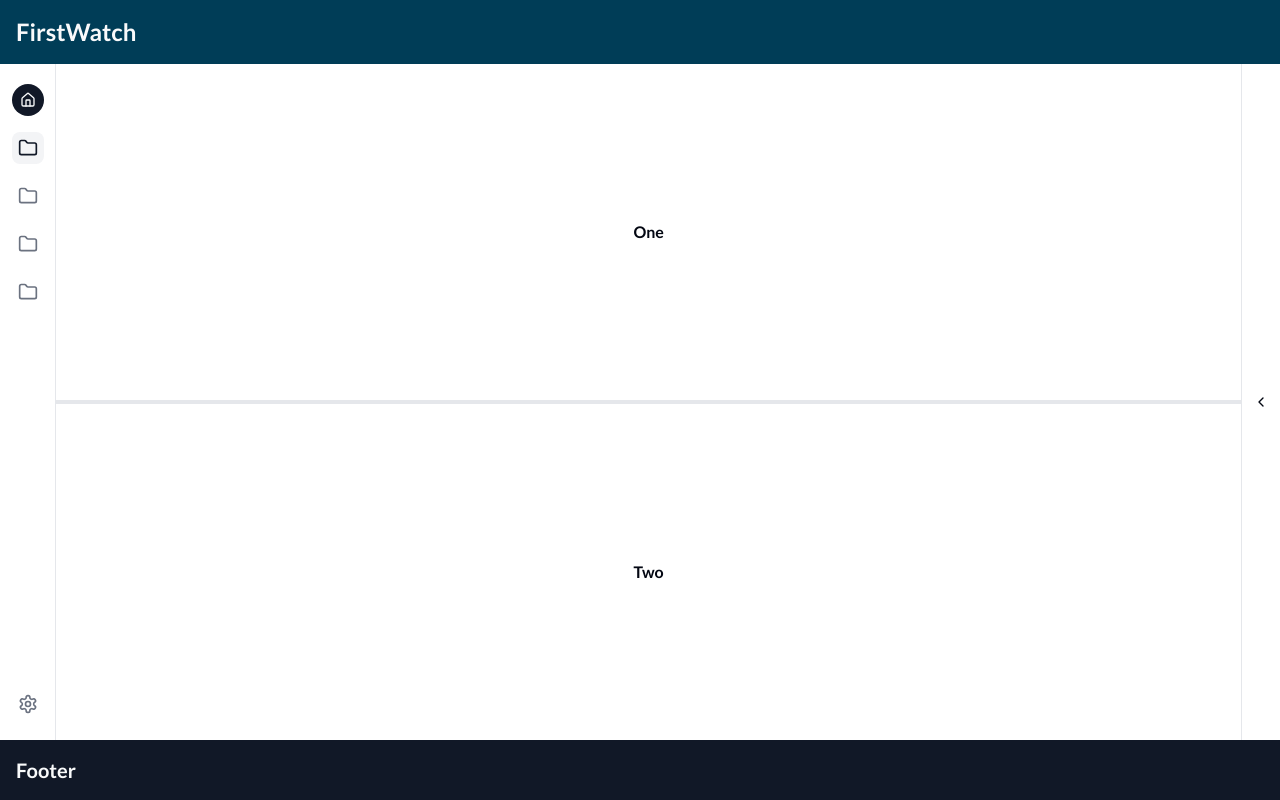
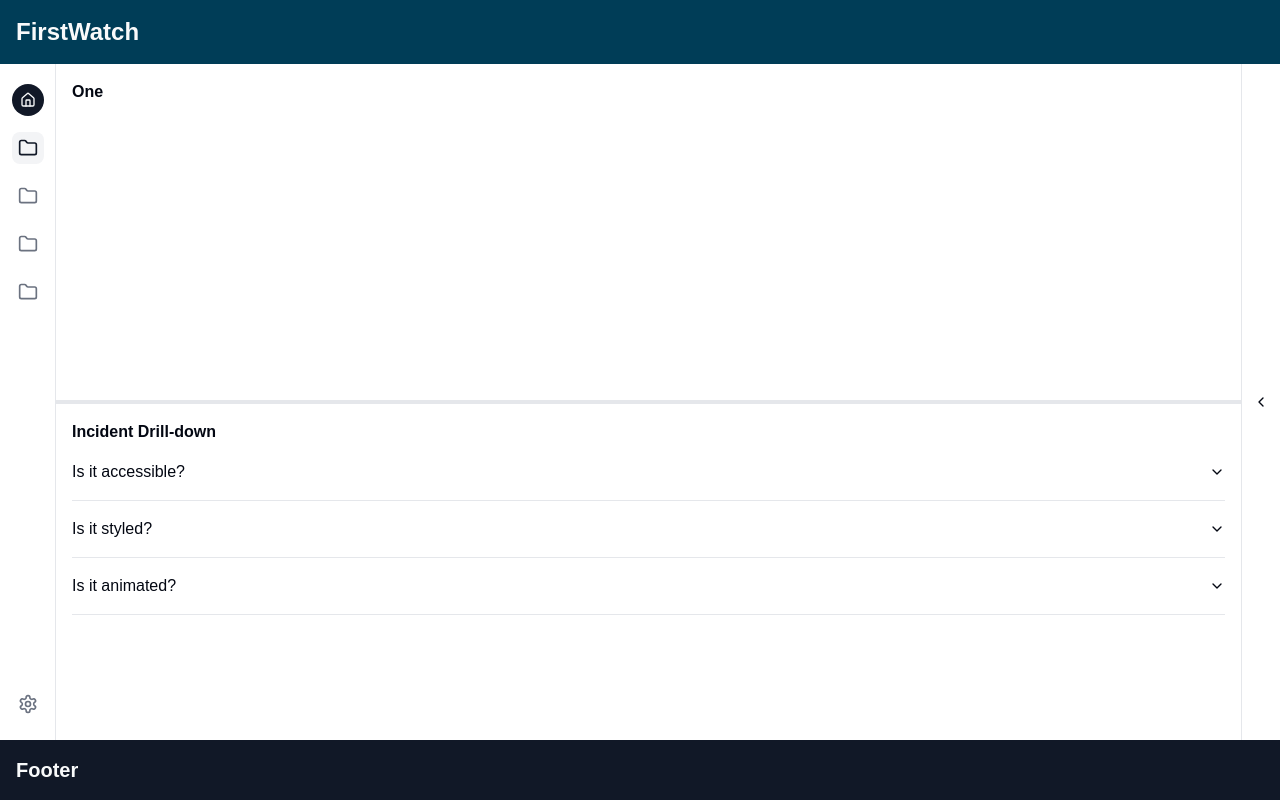
Before and after one commit to bmccurdy/dashboard, a Next.js app: page / in a window 1280 px wide. Built offline with nearby package versions, Linux system fonts and the light colour scheme.

Commit message:
added basic accordion for incident drop-downs

```diff
--- a/app/globals.css
+++ b/app/globals.css
@@ -5,7 +5,7 @@
 @tailwind utilities;
 
 body {
-  font-family: 'Lato', Arial, Helvetica, sans-serif; /* Use Lato as the main font */
+  font-family: Arial, Helvetica, sans-serif;
 }
 
 @layer utilities {
--- a/app/layout.tsx
+++ b/app/layout.tsx
@@ -1,35 +1,21 @@
 import type { Metadata } from "next";
-import localFont from "next/font/local";
 import "./globals.css";
 
-const geistSans = localFont({
-  src: "./fonts/GeistVF.woff",
-  variable: "--font-geist-sans",
-  weight: "100 900",
-});
-const geistMono = localFont({
-  src: "./fonts/GeistMonoVF.woff",
-  variable: "--font-geist-mono",
-  weight: "100 900",
-});
-
 export const metadata: Metadata = {
-  title: "Create Next App",
-  description: "Generated by create next app",
+  title: "FirstWatch POC",
+  description: "Generated by Brian McCurdy",
 };
 
-export default function RootLayout({
-  children,
-}: Readonly<{
-  children: React.ReactNode;
-}>) {
+const Layout = ({ children }: { children: React.ReactNode }) => {
   return (
     <html lang="en">
-      <body
-        className={`${geistSans.variable} ${geistMono.variable} antialiased`}
-      >
-        {children}
+      <body>
+        <main>
+          {children}
+        </main>
       </body>
     </html>
   );
-}
+};
+
+export default Layout;
--- /dev/null
+++ b/components/AccordionDemo.tsx
@@ -0,0 +1,32 @@
+import {
+  Accordion,
+  AccordionContent,
+  AccordionItem,
+  AccordionTrigger,
+} from "@/components/ui/accordion";
+
+export const AccordionDemo = () => {
+  return (
+    <Accordion type="single" collapsible className="w-full">
+        <span className="font-semibold">Incident Drill-down</span>
+      <AccordionItem value="item-1">
+        <AccordionTrigger>Is it accessible?</AccordionTrigger>
+        <AccordionContent>
+          Yes. It adheres to the WAI-ARIA design pattern.
+        </AccordionContent>
+      </AccordionItem>
+      <AccordionItem value="item-2">
+        <AccordionTrigger>Is it styled?</AccordionTrigger>
+        <AccordionContent>
+          Yes. It comes with default styles that match the theme.
+        </AccordionContent>
+      </AccordionItem>
+      <AccordionItem value="item-3">
+        <AccordionTrigger>Is it animated?</AccordionTrigger>
+        <AccordionContent>
+          Yes. It uses CSS transitions for smooth animations.
+        </AccordionContent>
+      </AccordionItem>
+    </Accordion>
+  );
+};
--- a/components/resizable-demo.tsx
+++ b/components/resizable-demo.tsx
@@ -8,6 +8,7 @@
 } from "@/components/ui/resizable"
 import { Tooltip, TooltipContent, TooltipTrigger } from "@/components/ui/tooltip"
 import { Button } from "@/components/ui/button"
+import { AccordionDemo } from "@/components/AccordionDemo";
 import Link from "next/link"
 import { Home, Folder, Settings, ChevronRight, ChevronLeft } from "lucide-react"
 
@@ -100,14 +101,15 @@
             <ResizablePanel defaultSize={100}>
               <ResizablePanelGroup direction="vertical">
                 <ResizablePanel defaultSize={50}>
-                  <div className="flex h-full items-center justify-center p-6">
+                  <div className="flex h-full p-4">
+
                     <span className="font-semibold">One</span>
                   </div>
                 </ResizablePanel>
                 <ResizableHandle className="bg-border hover:bg-blue-400 p-0.5" />
                 <ResizablePanel defaultSize={50} minSize={8}>
-                  <div className="flex h-full items-center justify-center p-6">
-                    <span className="font-semibold">Two</span>
+                  <div className="flex h-full p-4">
+                    <AccordionDemo />
                   </div>
                 </ResizablePanel>
               </ResizablePanelGroup>
@@ -116,7 +118,7 @@
               <>
                 <ResizableHandle className="bg-border hover:bg-blue-400 p-0.5" />
                 <ResizablePanel minSize={24} maxSize={40}>
-                  <div className="flex h-full items-center justify-center p-6">
+                  <div className="flex h-full p-4">
                     <span className="font-semibold">Three</span>
                   </div>
                 </ResizablePanel>
--- /dev/null
+++ b/components/ui/accordion.tsx
@@ -0,0 +1,58 @@
+"use client"
+
+import * as React from "react"
+import * as AccordionPrimitive from "@radix-ui/react-accordion"
+import { ChevronDown } from "lucide-react"
+
+import { cn } from "@/lib/utils"
+
+const Accordion = AccordionPrimitive.Root
+
+const AccordionItem = React.forwardRef<
+  React.ElementRef<typeof AccordionPrimitive.Item>,
+  React.ComponentPropsWithoutRef<typeof AccordionPrimitive.Item>
+>(({ className, ...props }, ref) => (
+  <AccordionPrimitive.Item
+    ref={ref}
+    className={cn("border-b", className)}
+    {...props}
+  />
+))
+AccordionItem.displayName = "AccordionItem"
+
+const AccordionTrigger = React.forwardRef<
+  React.ElementRef<typeof AccordionPrimitive.Trigger>,
+  React.ComponentPropsWithoutRef<typeof AccordionPrimitive.Trigger>
+>(({ className, children, ...props }, ref) => (
+  <AccordionPrimitive.Header className="flex">
+    <AccordionPrimitive.Trigger
+      ref={ref}
+      className={cn(
+        "flex flex-1 items-center justify-between py-4 font-medium transition-all hover:underline [&[data-state=open]>svg]:rotate-180",
+        className
+      )}
+      {...props}
+    >
+      {children}
+      <ChevronDown className="h-4 w-4 shrink-0 transition-transform duration-200" />
+    </AccordionPrimitive.Trigger>
+  </AccordionPrimitive.Header>
+))
+AccordionTrigger.displayName = AccordionPrimitive.Trigger.displayName
+
+const AccordionContent = React.forwardRef<
+  React.ElementRef<typeof AccordionPrimitive.Content>,
+  React.ComponentPropsWithoutRef<typeof AccordionPrimitive.Content>
+>(({ className, children, ...props }, ref) => (
+  <AccordionPrimitive.Content
+    ref={ref}
+    className="overflow-hidden text-sm transition-all data-[state=closed]:animate-accordion-up data-[state=open]:animate-accordion-down"
+    {...props}
+  >
+    <div className={cn("pb-4 pt-0", className)}>{children}</div>
+  </AccordionPrimitive.Content>
+))
+
+AccordionContent.displayName = AccordionPrimitive.Content.displayName
+
+export { Accordion, AccordionItem, AccordionTrigger, AccordionContent }
--- /dev/null
+++ b/components/ui/tabs.tsx
@@ -0,0 +1,55 @@
+"use client"
+
+import * as React from "react"
+import * as TabsPrimitive from "@radix-ui/react-tabs"
+
+import { cn } from "@/lib/utils"
+
+const Tabs = TabsPrimitive.Root
+
+const TabsList = React.forwardRef<
+  React.ElementRef<typeof TabsPrimitive.List>,
+  React.ComponentPropsWithoutRef<typeof TabsPrimitive.List>
+>(({ className, ...props }, ref) => (
+  <TabsPrimitive.List
+    ref={ref}
+    className={cn(
+      "inline-flex h-10 items-center justify-center rounded-md bg-muted p-1 text-muted-foreground",
+      className
+    )}
+    {...props}
+  />
+))
+TabsList.displayName = TabsPrimitive.List.displayName
+
+const TabsTrigger = React.forwardRef<
+  React.ElementRef<typeof TabsPrimitive.Trigger>,
+  React.ComponentPropsWithoutRef<typeof TabsPrimitive.Trigger>
+>(({ className, ...props }, ref) => (
+  <TabsPrimitive.Trigger
+    ref={ref}
+    className={cn(
+      "inline-flex items-center justify-center whitespace-nowrap rounded-sm px-3 py-1.5 text-sm font-medium ring-offset-background transition-all focus-visible:outline-none focus-visible:ring-2 focus-visible:ring-ring focus-visible:ring-offset-2 disabled:pointer-events-none disabled:opacity-50 data-[state=active]:bg-background data-[state=active]:text-foreground data-[state=active]:shadow-sm",
+      className
+    )}
+    {...props}
+  />
+))
+TabsTrigger.displayName = TabsPrimitive.Trigger.displayName
+
+const TabsContent = React.forwardRef<
+  React.ElementRef<typeof TabsPrimitive.Content>,
+  React.ComponentPropsWithoutRef<typeof TabsPrimitive.Content>
+>(({ className, ...props }, ref) => (
+  <TabsPrimitive.Content
+    ref={ref}
+    className={cn(
+      "mt-2 ring-offset-background focus-visible:outline-none focus-visible:ring-2 focus-visible:ring-ring focus-visible:ring-offset-2",
+      className
+    )}
+    {...props}
+  />
+))
+TabsContent.displayName = TabsPrimitive.Content.displayName
+
+export { Tabs, TabsList, TabsTrigger, TabsContent }
--- a/package.json
+++ b/package.json
@@ -9,7 +9,9 @@
     "lint": "next lint"
   },
   "dependencies": {
+    "@radix-ui/react-accordion": "^1.2.1",
     "@radix-ui/react-slot": "^1.1.0",
+    "@radix-ui/react-tabs": "^1.1.1",
     "@radix-ui/react-tooltip": "^1.1.2",
     "class-variance-authority": "^0.7.0",
     "clsx": "^2.1.1",
--- a/tailwind.config.ts
+++ b/tailwind.config.ts
@@ -55,6 +55,28 @@
   			lg: 'var(--radius)',
   			md: 'calc(var(--radius) - 2px)',
   			sm: 'calc(var(--radius) - 4px)'
+  		},
+  		keyframes: {
+  			'accordion-down': {
+  				from: {
+  					height: '0'
+  				},
+  				to: {
+  					height: 'var(--radix-accordion-content-height)'
+  				}
+  			},
+  			'accordion-up': {
+  				from: {
+  					height: 'var(--radix-accordion-content-height)'
+  				},
+  				to: {
+  					height: '0'
+  				}
+  			}
+  		},
+  		animation: {
+  			'accordion-down': 'accordion-down 0.2s ease-out',
+  			'accordion-up': 'accordion-up 0.2s ease-out'
   		}
   	}
   },
```
Also changed, not shown: 1 other file (tests, documents, lock files or other folders).
